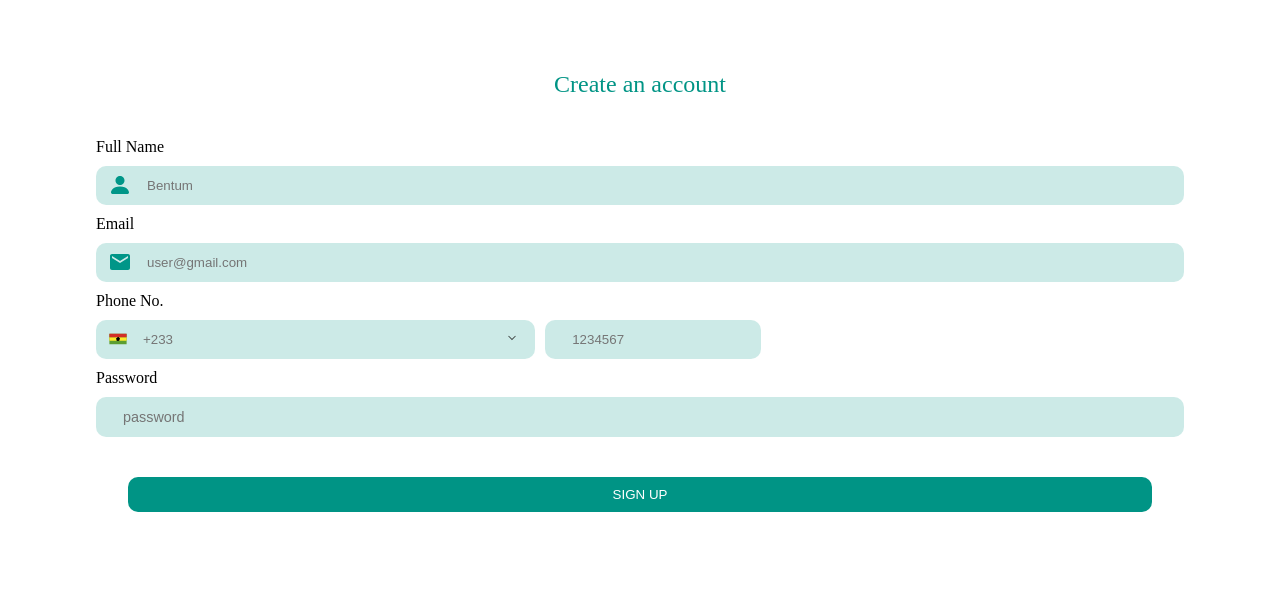
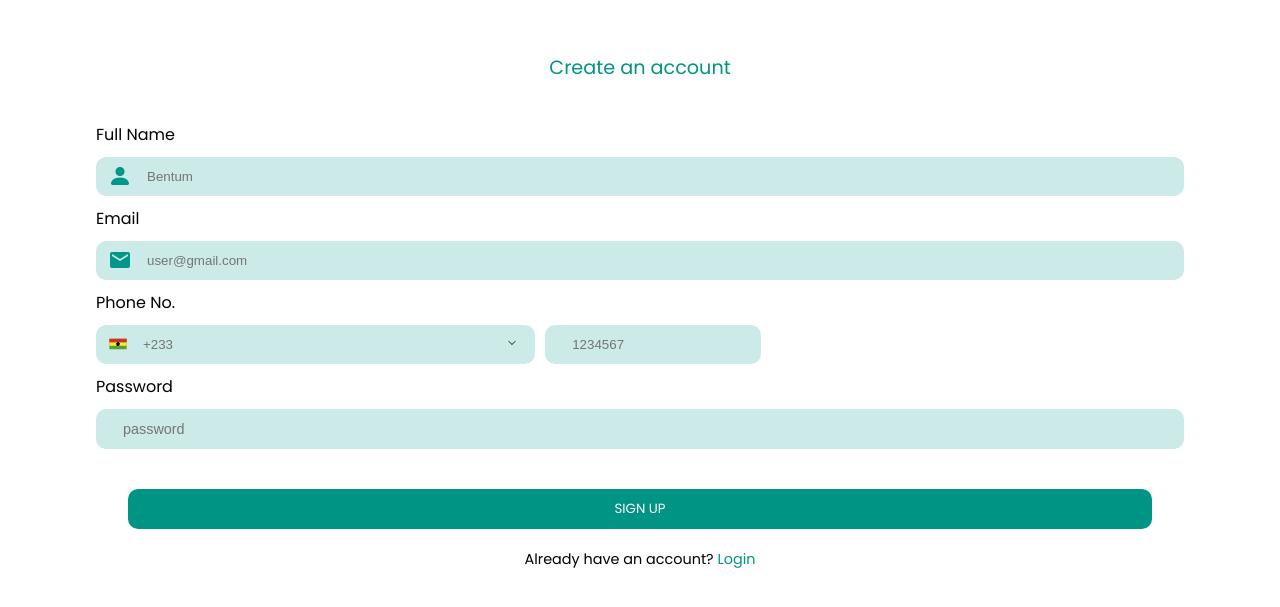
Before and after one commit to BentumYaw001/PynotechBookingApp, a React (Vite) app: page /signup-screen in a window 1280 px wide. Shown: the part 109-716 px from the top of the page. Built offline with nearby package versions, Linux system fonts and the light colour scheme.

Commit message:
start of home page

```diff
--- a/index.html
+++ b/index.html
@@ -5,6 +5,12 @@
     <link rel="icon" type="image/svg+xml" href="" />
     <meta name="viewport" content="width=device-width, initial-scale=1.0" />
     <title>BigBen | Booking App</title>
+    <link rel="preconnect" href="https://fonts.googleapis.com" />
+    <link rel="preconnect" href="https://fonts.gstatic.com" crossorigin />
+    <link
+      href="https://fonts.googleapis.com/css2?family=Poppins:ital,wght@0,100;0,200;0,300;0,400;0,500;0,600;0,700;0,800;0,900;1,100;1,200;1,300;1,400;1,500;1,600;1,700;1,800;1,900&display=swap"
+      rel="stylesheet"
+    />
   </head>
   <body>
     <div id="root"></div>
--- a/src/index.css
+++ b/src/index.css
@@ -8,6 +8,7 @@
   height: 100vh;
   overflow: hidden;
   background-color: gold;
+  font-family: "Poppins";
 }
 /* Splash screen starts here. */
 .Splash {
@@ -85,6 +86,7 @@ button {
   width: 80%;
   border-radius: 10px;
   cursor: pointer;
+  font-family: "Poppins";
 }
 /* ScreenOne ends here */
 
@@ -101,8 +103,9 @@ button {
 }
 
 .SignUp p {
+  margin-top: 40px;
   color: hsl(174, 100%, 29%);
-  font-size: 1.5rem;
+  font-size: 1.2rem;
   font-weight: normal;
 }
 
@@ -218,7 +221,7 @@ form {
 
 .ForgotPassword {
   display: flex;
-  font-size: 0.85rem;
+  font-size: 0.6rem;
   margin-top: -10px;
   width: 100%;
   justify-content: space-between;
@@ -236,7 +239,34 @@ form {
 .SignIn button {
   margin: 30px 0px;
 }
+
+.LoginRedirect p,
+.LoginRedirect span {
+  margin-top: -20px;
+  font-size: 0.9rem;
+}
+.LoginRedirect p {
+  color: black;
+}
+
+.CreateAccount {
+  margin-top: -30px;
+  display: flex;
+  font-size: 0.9rem;
+}
+
+span {
+  cursor: pointer;
+}
 /* Sign In ends here */
+
+/* Home page starts here */
+.HomePage {
+  height: 100vh;
+  width: 100%;
+  background-color: white;
+}
+/* Home page ends here */
 
 @media (min-width: 350px) {
   .Prefix {
--- a/src/page/HomePage.jsx
+++ b/src/page/HomePage.jsx
@@ -1,8 +1,48 @@
 function HomePage() {
   return (
     <>
-      You have signed in!
-      <p>Welcome to the home Screen</p>
+      <div className="HomePage">
+        {/* Nav section */}
+        <div className="NavSecttion">
+          <div className="location">
+            <p>location</p>
+            <div>
+              <img src="" alt="location" />
+              <h5>Kumasi,Ghana</h5>
+            </div>
+            <img src="" alt="notification" />
+          </div>
+          <div className="Greatings">
+            <h4>Good Afternoon, Bentum</h4>
+          </div>
+          <div className="Search">
+            <img src="" alt="search" />
+            <input type="search" name="" id="" />
+            <img src="" alt="filter" />
+          </div>
+        </div>
+        {/* Mainbody section */}
+        <div className="MainBody">
+          <div className="Offers">
+            <img src="" alt="offers" />
+          </div>
+          <div className="ServicesMenu">
+            <img src="" alt="services" />
+          </div>
+          <div className="Content">
+            <div className="TopSpecialist">
+              <img src="" alt="top specialist" />
+            </div>
+            <div className="NearBySalon">
+              <img src="" alt="near by salon" />
+            </div>
+          </div>
+        </div>
+        {/* footer section */}
+        <footer>
+          <img src="" alt="footer image" />
+        </footer>
+      </div>
     </>
   );
 }
--- a/src/page/SignIn.jsx
+++ b/src/page/SignIn.jsx
@@ -38,7 +38,7 @@ function SignIn() {
           <button onClick={() => navigate("/home-screen")}>LOGIN</button>
           <div className="CreateAccount">
             <p>
-              Don't have an account?{" "}
+              Don't have an account?
               <span onClick={() => navigate("/signup-screen")}> signup</span>
             </p>
           </div>
--- a/src/page/SignUp.jsx
+++ b/src/page/SignUp.jsx
@@ -8,7 +8,7 @@ function SignUp() {
   return (
     <>
       <div className="SignUp">
-        <p onClick={() => navigate("/signin-screen")}>Create an account</p>
+        <p>Create an account</p>
         <form action="">
           {SignUpData.map((item, index) => {
             return (
@@ -61,6 +61,12 @@ function SignUp() {
           })}
         </form>
         <button onClick={() => navigate("/home-screen")}>SIGN UP</button>
+        <div className="LoginRedirect">
+          <p>
+            Already have an account?{" "}
+            <span onClick={() => navigate("/signin-screen")}>Login</span>
+          </p>
+        </div>
       </div>
     </>
   );
```
